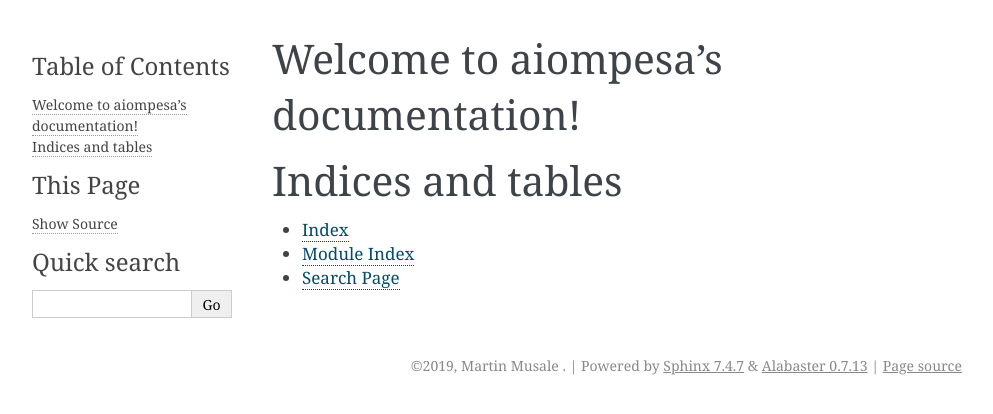
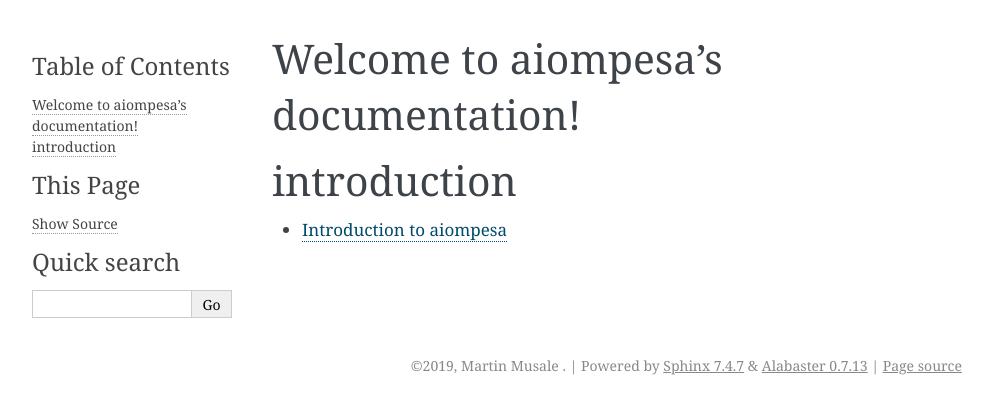
Before and after one commit to musale/aiompesa, a Sphinx documentation site: the page built from docs/source/index.rst, in a window 1280 px wide. Shown: the top 414 px of the page, without its empty margins (148-1141 px from the left). Built offline with Sphinx 7.4.7, drawn with Linux system fonts in a browser that asks for light colours.

Commit message:
Fix documentation

```diff
--- a/docs/source/index.rst
+++ b/docs/source/index.rst
@@ -1,15 +1,9 @@
 Welcome to aiompesa's documentation!
 ====================================
 
+introduction
+============
 .. toctree::
-   :maxdepth: 2
-   :caption: Contents:
+    :maxdepth: 1
 
-
-
-Indices and tables
-==================
-
-* :ref:`genindex`
-* :ref:`modindex`
-* :ref:`search`
+    introduction
```
Also changed, not shown: docs/source/introduction.rst (added, +12 -0 lines).
